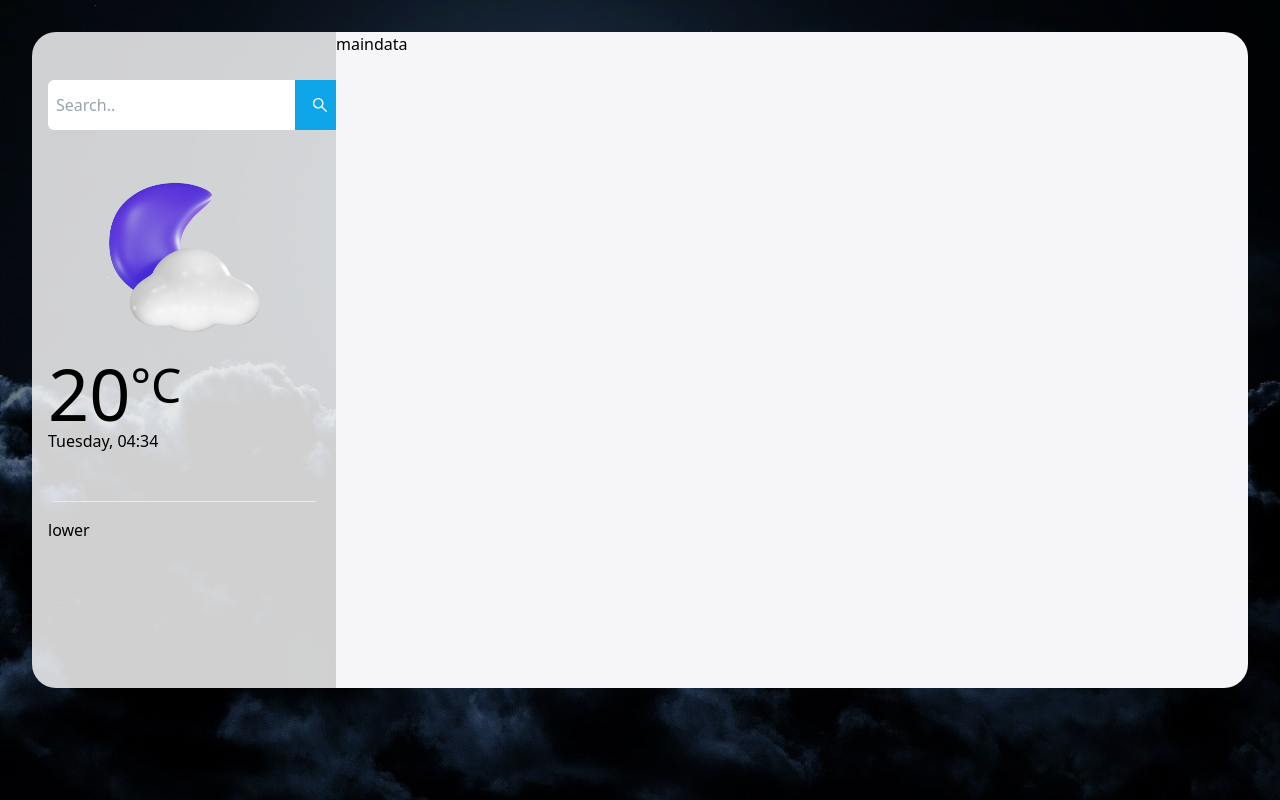
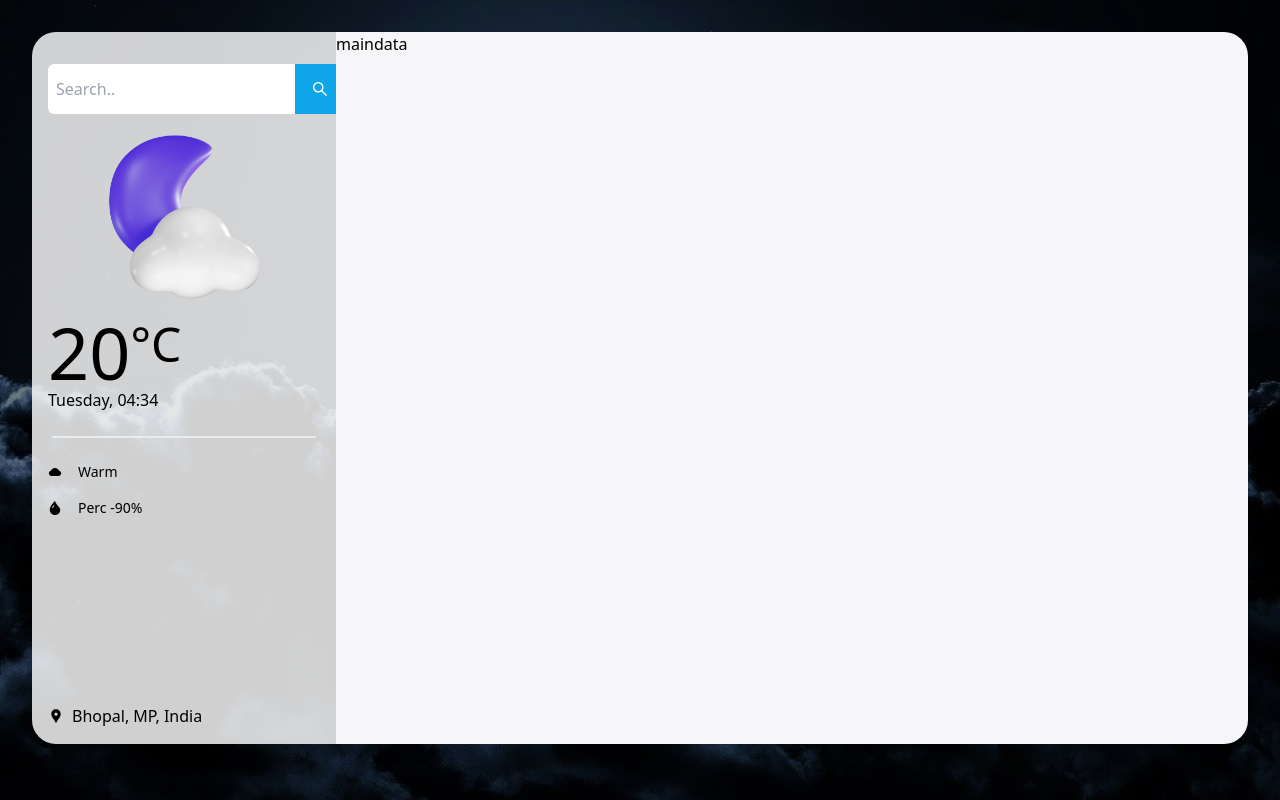
Before and after one commit to ROHANTHAKUR2004/weather_app, a React (Vite) app: page / in a window 1280 px wide. Built offline with nearby package versions, Linux system fonts and the light colour scheme.

Commit message:
added lowerhalf of sidebar

```diff
--- a/src/Components/sidebar/LowerHalf.tsx
+++ b/src/Components/sidebar/LowerHalf.tsx
@@ -1,7 +1,37 @@
+import { BsDropletFill } from "react-icons/bs";
+import { AiFillCloud } from "react-icons/ai";
+import { MdLocationPin } from "react-icons/md";
+
 export default function LowerHalf(){
     return(
-      <div className="h-[50%] w-full p-4">
-      lower
-      </div>
+        <div className="h-[50%] w-full p-4 flex flex-col justify-between">
+           <div className="flex flex-col">
+
+              <div className="flex items-center gap-4 my-2 text-sm">
+                <div>
+                    <AiFillCloud />
+                </div>
+                <div>
+                    Warm
+                </div>
+               </div>
+
+            <div className="flex items-center gap-4 my-2 text-sm">
+                <div>
+                    <BsDropletFill />
+                </div>
+                <div>
+                    Perc -90%
+                </div>
+                  </div>
+                 </div>
+
+              <div className="flex gap-2 items-center">
+
+                <div><MdLocationPin /></div>
+
+              <div>Bhopal, MP, India</div>
+        </div>
+    </div>
     );
 }
--- a/src/Components/sidebar/Sidebar.tsx
+++ b/src/Components/sidebar/Sidebar.tsx
@@ -11,11 +11,12 @@ export default function Sidebar(){
 
           <UpperHalf/>
 
-          <div className="h-[1px] w-[87%] bg-[#e9ecef] mt-8 rounded-md">
+          <div
+             className="h-[2px] w-[87%]
+                     bg-[#e9ecef] mt-2 rounded-md">
+            </div>
 
-        </div>
-
-        <LowerHalf/>
+          <LowerHalf/>
 
         </div>
     );
--- a/src/Components/sidebar/UpperHalf.tsx
+++ b/src/Components/sidebar/UpperHalf.tsx
@@ -3,7 +3,7 @@ import cloudnight from '../../Assets/CloudyNight.png';
 export default function UpperHalf(){
     return(
       <div className="max-h-[30rem] w-full p-4 flex flex-col justify-center items-start basis-[65%]">
-           <div className="flex flex-start w-full mt-8">
+           <div className="flex flex-start w-full mt-4">
               <input
                  className="px-2 py-2 rounded-tl-md rounded-bl-md block basis-[90%] bg-white text-black"
                  placeholder="Search.."
@@ -14,14 +14,14 @@ export default function UpperHalf(){
               </button>
            </div>
 
-           <div className="w-full h-[60%] flex justify-center mt-12">
+           <div className="w-full h-[60%] flex justify-center mt-4">
                 <img
                     src={cloudnight}
                     className="w-[60%] h-full"
                 />
             </div>
 
-            <div className="flex flex-col mt-4">
+            <div className="flex flex-col mt-2">
                 <div className="text-7xl text-black flex items-start">
                     <div>{20}</div>
                     <div className="text-5xl mt-1">°C</div>
--- a/src/pages/Home.tsx
+++ b/src/pages/Home.tsx
@@ -5,7 +5,7 @@ export default function Home(){
     return(
         <div className="h-[100vh]"
          style={{backgroundImage : `linear-gradient(rgba(0,0,0,0.5),rgba(0,0,0,0.5)), url(${nightimg})`}}>
-           <div className="h-[90%]  mx-8 py-8 flex flex-row justify-center items-center" >
+           <div className="h-[97%]  mx-8 py-8 flex flex-row justify-center items-center" >
             <Sidebar/>
             <MainData/>
         </div>
```
